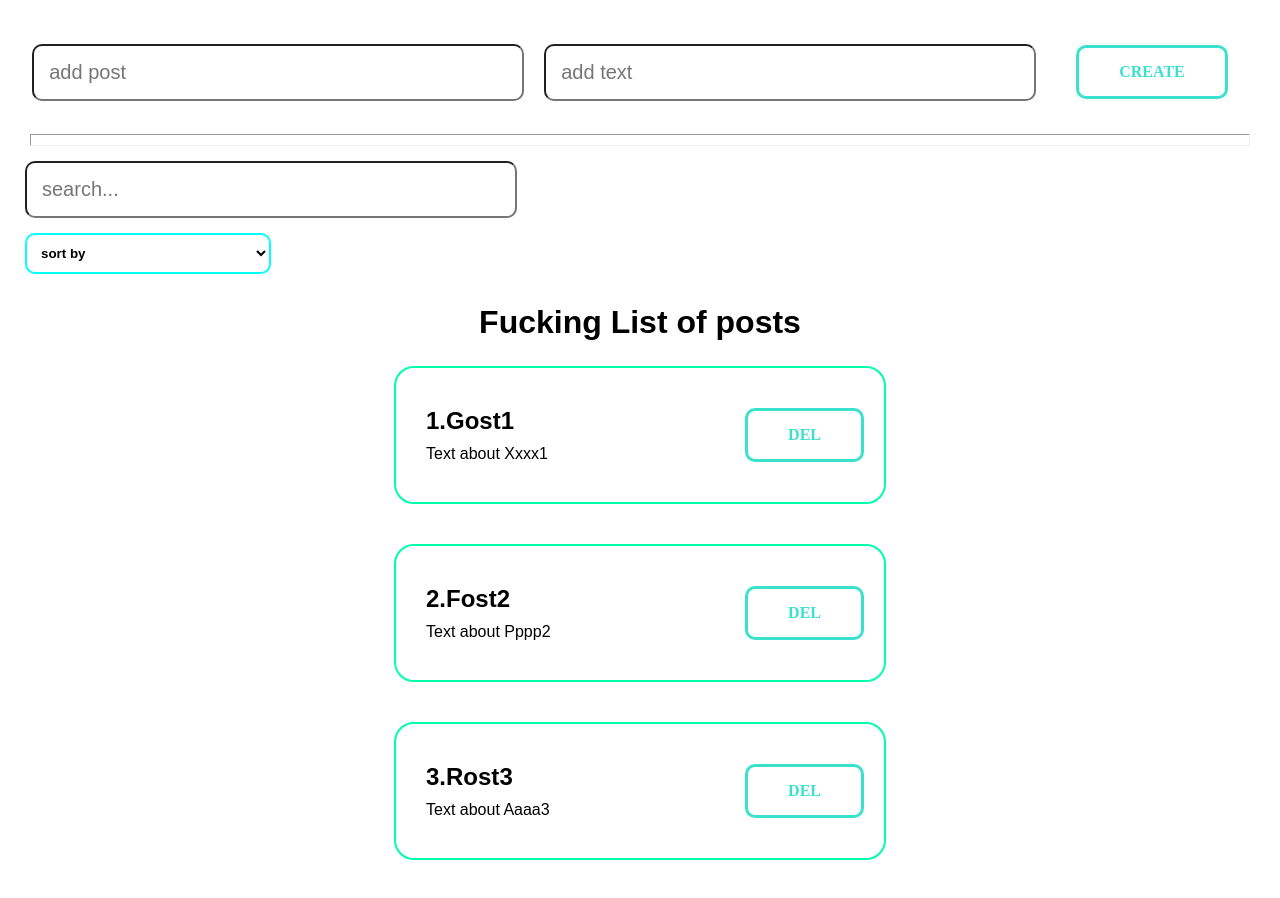
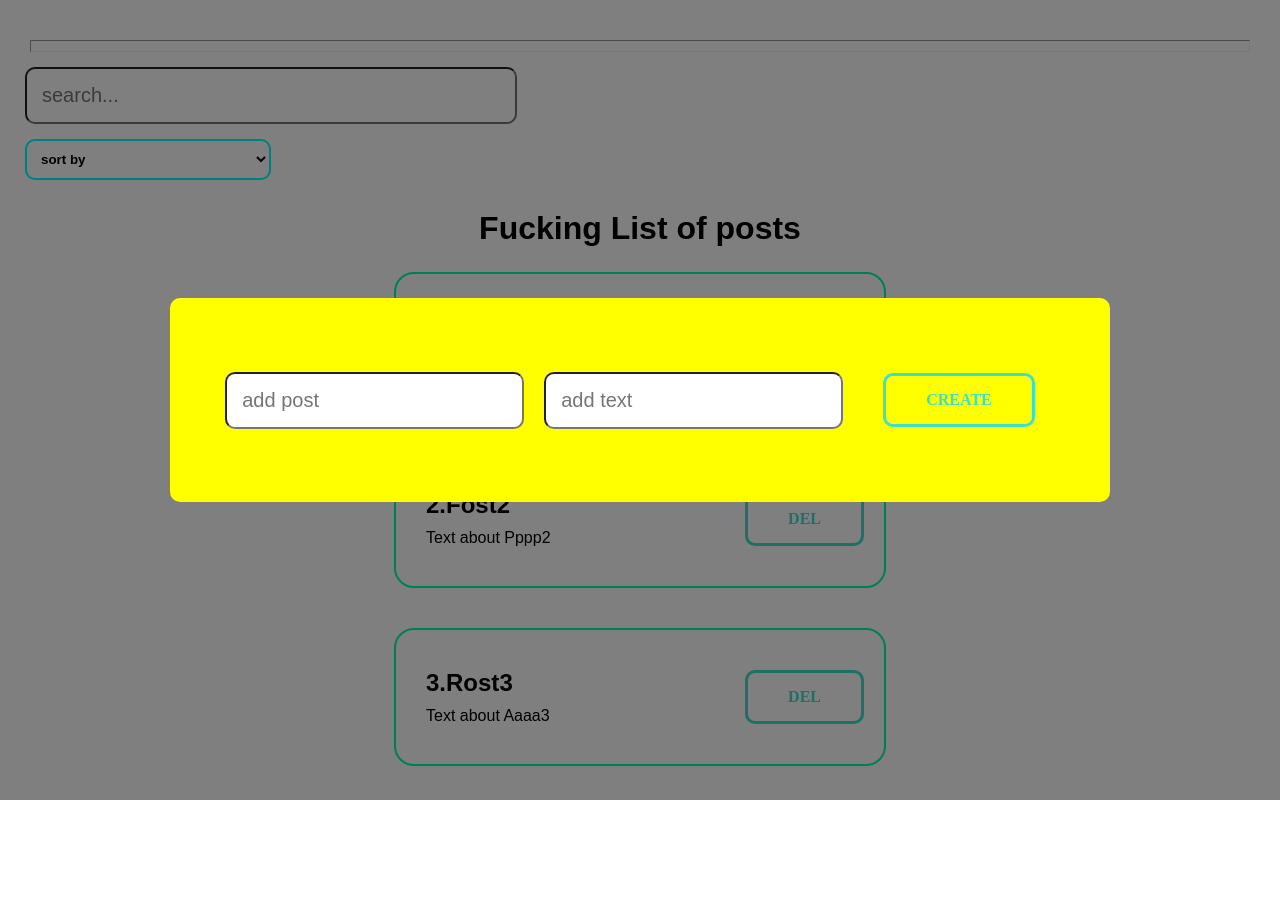
Before and after one commit to Aleksey6453/reactFundament, a React (Create React App) app: page / in a window 1280 px wide. Shown: the top 898 px of the page. After the commit the page ends 811 px from the top, so only its background shows below. Built offline with nearby package versions, Linux system fonts and the light colour scheme.

Commit message:
add begining start of modal window

```diff
--- a/src/App.js
+++ b/src/App.js
@@ -1,11 +1,9 @@
 import React from 'react';
 import './style/GlobalStyle.css'
 import PostList from './components/post-list/PostList'
-import FormCreatePost from './components/form_create_post/FormCreatePost';
 import PostForm from './components/form_create_post/PostForm';
-import MySelect from './components/UI/select/MySelect';
-import MyInput from './components/UI/input/MyInput';
 import PostFilter from './components/postFilter/PostFilter';
+import MyModal from './components/UI/myModal/MyModal';
 
 function App() {
   const [posts, setPosts] = React.useState([
@@ -40,12 +38,10 @@ function App() {
 
   return (
     <div className="App">
-      {/* <FormCreatePost posts={posts}
-                      setPosts={setPosts}
-                      makePost={makePost}
-                      setMakePost={setMakePost}
-                      /> */}
-      <PostForm create={createPost} />
+      <MyModal>
+         <PostForm create={createPost} />
+      </MyModal>
+
       <hr style={{margin:'10px'}}/>
       <PostFilter filter={filter} setFilter={setFilter}/>
       <PostList remove={removePost} posts={sortedAndSearchedPosts} title={'Fucking List of posts'} />
--- /dev/null
+++ b/src/components/UI/myModal/MyModal.jsx
@@ -0,0 +1,16 @@
+import React from 'react'
+import styles from './MyModal.module.css'
+
+const MyModal = ({children}) => {
+  return (
+    <div>
+      <div className={[styles.modal, styles.active].join(' ')}>
+        <div className={styles.modal_content}>
+            {children}
+        </div>
+      </div>
+    </div>
+  )
+}
+
+export default MyModal
--- /dev/null
+++ b/src/components/UI/myModal/MyModal.module.css
@@ -0,0 +1,24 @@
+.modal{
+    transition: all 0.5s;
+    position: fixed;
+    top: 0;
+    bottom: 0;
+    left: 0;
+    right: 0;
+    display: none;
+    background-color: rgba(0, 0, 0, 0.5);
+
+}
+
+.modal_content{
+    padding: 50px;
+    border-radius: 10px;
+    background-color: yellow;
+    min-width: 250px;
+}
+
+.modal.active{
+    display: flex;
+    justify-content: center;
+    align-items: center;
+}
```
